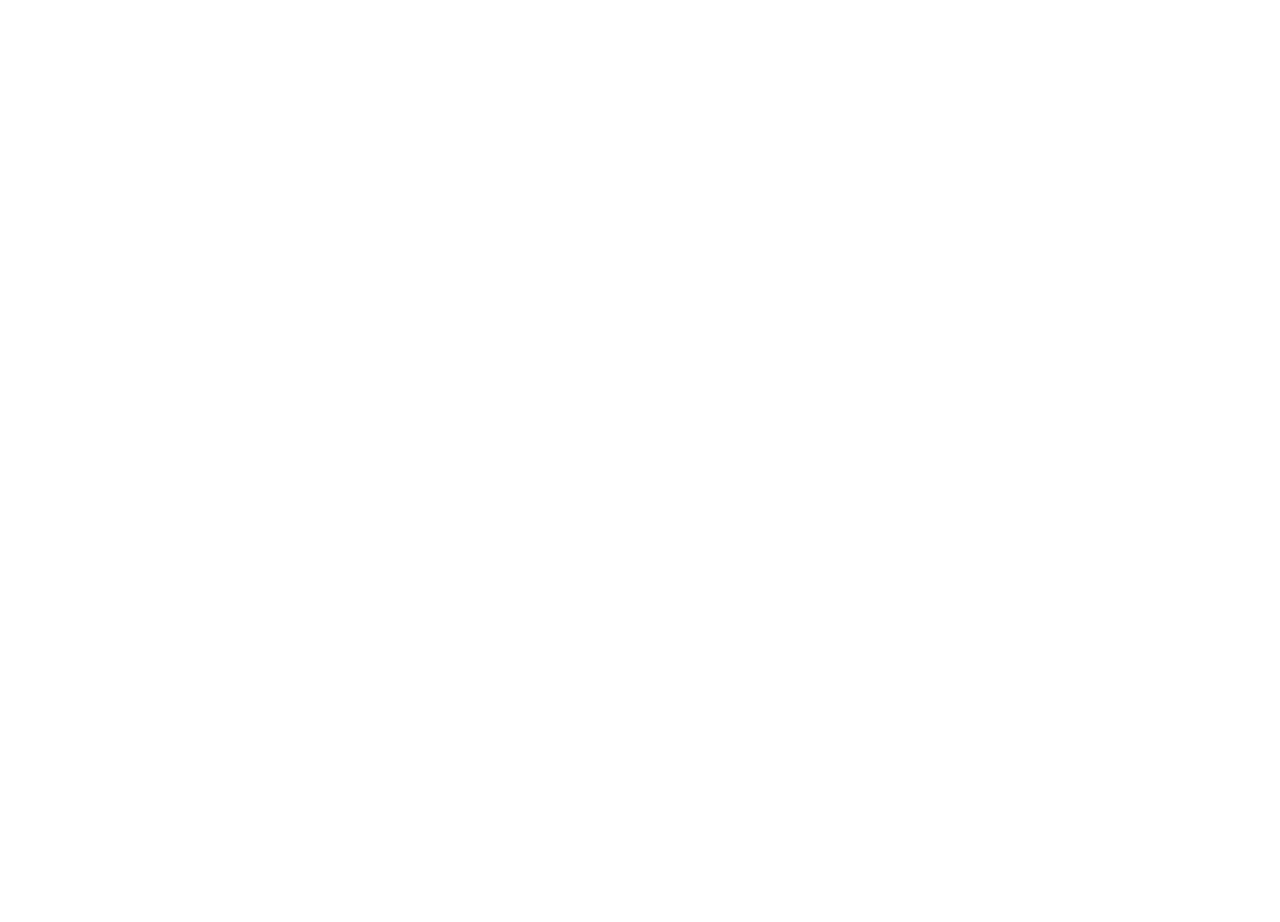
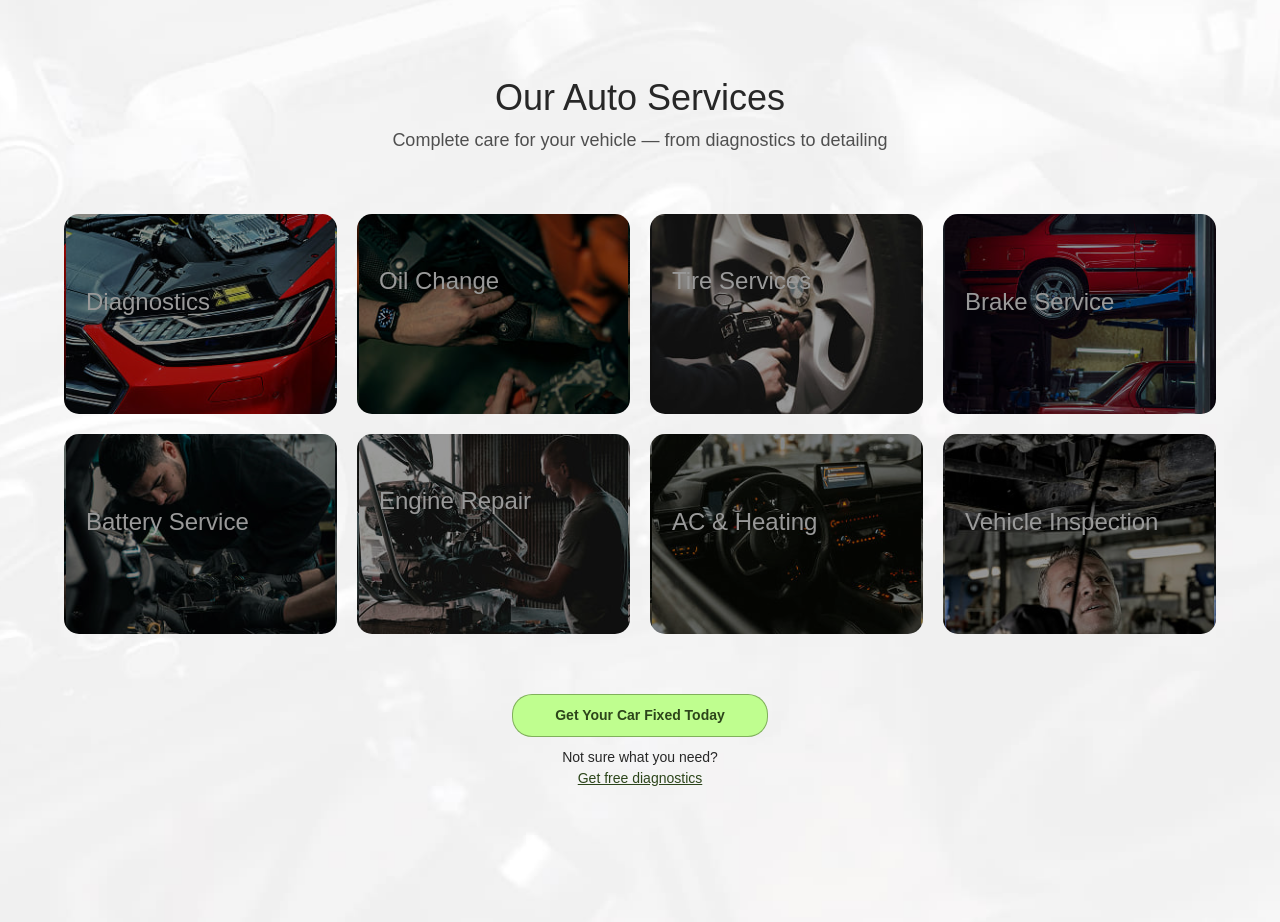
Before and after one commit to Aarni-FangMayer/GearUp, a React (Vite) app: page / in a window 1280 px wide. Shown: the part 2280-3202 px from the top of the page. Before the commit the page ends 2195 px from the top, so only its background shows below. Built offline with nearby package versions, Linux system fonts and the light colour scheme.

Commit message:
feat: build and make Services section fully responsive

```diff
--- a/src/components/navigation/navmenu/NavMenu.jsx
+++ b/src/components/navigation/navmenu/NavMenu.jsx
@@ -4,7 +4,7 @@
 
 const navLinks = [
   { id: 1, href: "#about", text: "About" },
-  { id: 2, href: "#advantages", text: "Why Us" },
+  { id: 2, href: "#trust", text: "Why Us" },
   { id: 3, href: "#services", text: "Services" },
   { id: 4, href: "#contacts", text: "Contacts" },
 ];
--- a/src/page_sections/about_section/about.css
+++ b/src/page_sections/about_section/about.css
@@ -39,6 +39,7 @@
 
 .about-section__subtitle {
     color: #4F4F4F;
+    text-align: start !important;
 }
 
 .about-section__description {
--- a/src/page_sections/promo_section/promoServices.css
+++ b/src/page_sections/promo_section/promoServices.css
@@ -95,10 +95,13 @@
 }
 
 @media (max-width: 850px) {
-    .repairs-block {
+    .promo-services {
+        display: none;
+    }
+    /* .repairs-block {
         grid-column: 1/3;
     }
     .services-block {
         grid-column: 1/3;
-    }
+    } */
 }
--- a/src/page_sections/services_section/Services.jsx
+++ b/src/page_sections/services_section/Services.jsx
@@ -1,12 +1,105 @@
-// import React from 'react'
-// import './Services.css'
+import React from "react";
+import ServiceCard from "../../components/cards/service_card/ServiceCard";
+import Button from "../../components/buttons/base_button/Button";
 
-// const Services = () => {
-//   return (
-//     <div>
-//       this is services section
-//     </div>
-//   )
-// }
+import "./services.css";
 
-// export default Services
+import image1 from "../../assets/img/cards_img/diagnostics.jpg";
+import image2 from "../../assets/img/cards_img/oil_change.jpg";
+import image3 from "../../assets/img/cards_img/tire_service.jpg";
+import image4 from "../../assets/img/cards_img/brake_service.jpg";
+import image5 from "../../assets/img/cards_img/battery_service.jpg";
+import image6 from "../../assets/img/cards_img/engine_repair.jpg";
+import image7 from "../../assets/img/cards_img/heating.jpg";
+import image8 from "../../assets/img/cards_img/vehicle_inspection.jpg";
+
+const Services = ({ id }) => {
+  const cards = [
+    {
+      id: 1,
+      title: "Diagnostics",
+      description: "Full computer diagnostics for all vehicle systems",
+      price: "from €40",
+      image: image1,
+    },
+    {
+      id: 2,
+      title: "Oil Change",
+      description: "Professional oil and filter replacement to keep your engine running smoothly",
+      price: "from €30",
+      image: image2,
+    },
+    {
+      id: 3,
+      title: "Tire Services",
+      description: "Tire replacement, balancing, and alignment for safe and comfortable driving",
+      price: "from €25",
+      image: image3,
+    },
+    {
+      id: 4,
+      title: "Brake Service",
+      description: "Inspection and replacement of brake pads and discs for maximum safety",
+      price: "from €50",
+      image: image4,
+    },
+    {
+      id: 5,
+      title: "Battery Service",
+      description: "Battery testing, replacement, and charging system check",
+      price: "from €35",
+      image: image5,
+    },
+    {
+      id: 6,
+      title: "Engine Repair",
+      description: "Comprehensive engine repair and maintenance by experienced specialists",
+      price: "from €80",
+      image: image6,
+    },
+    {
+      id: 7,
+      title: "AC & Heating",
+      description: "Air conditioning and heating system diagnostics, refill, and repair",
+      price: "from €45",
+      image: image7,
+    },
+    {
+      id: 8,
+      title: "Vehicle Inspection",
+      description: "Complete vehicle inspection to ensure reliability and roadworthiness",
+      price: "from €60",
+      image: image8,
+    },
+  ];
+  return (
+    <section className="services-section" id={id}>
+      <div className="services-section__content base-grid">
+        <div className="services-section__titles">
+          <h2 className="services-section__title">Our Auto Services</h2>
+          <div className="services-section__subtitle subtitle">
+            Complete care for your vehicle — from diagnostics to detailing
+          </div>
+        </div>
+        <div className="services-section__cardlist">
+          {cards.map((card) => (
+            <div className="services-section__card" key={card.id}>
+              <ServiceCard
+                title={card.title}
+                description={card.description}
+                price={card.price}
+                bgImage={card.image}
+              />
+            </div>
+          ))}
+        </div>
+        <div className="services-section__buttons">
+          <Button priority="primary" text="Get Your Car Fixed Today" onClick={()=> console.log("primary clicked")} />
+          <p className="services-section__buttons-info subtext">Not sure what you need?  <a className="services-section__buttons-link" href="#">Get free diagnostics</a> </p>
+        </div>
+      </div>
+    </section>
+  );
+};
+
+export default Services;
--- a/src/page_sections/services_section/services.css
+++ b/src/page_sections/services_section/services.css
@@ -0,0 +1,90 @@
+.services-section {
+    width: 100vw;
+    height: auto;
+    background-image: url('../../assets/img/about_bg.jpg');
+    background-size: cover;
+    background-position: center;
+    background-repeat: no-repeat;
+    padding: 20vh 0;
+}
+
+.services-section__content {
+    height: 60vh;
+    display: flex;
+    flex-direction: column;
+    align-items: center;
+}
+
+.services-section__titles {
+    grid-column: 1/7;
+    margin-bottom: 40px;
+}
+
+.services-section__title {
+    color: var(--dark);
+    font-weight: 500;
+    text-align: center !important;
+}
+
+.services-section__subtitle {
+    color: #4F4F4F;
+}
+
+.services-section__cardlist {
+    grid-column: 1/7;
+    width: 100%;
+    height: auto;
+    display: flex;
+    flex-wrap: wrap;
+    gap: 20px;
+
+    margin-bottom: 40px;
+}
+
+.services-section__card {
+    flex: calc(25% - 20px);
+    height: 25vh;
+}
+
+.services-section__buttons {
+    grid-column: 1/7;
+    width: 20vw;
+    margin: 0 auto;
+}
+
+.services-section__buttons-info {
+    padding-top: 10px;
+    color: var(--dark);
+    text-align: center;
+}
+
+.services-section__buttons-link {
+    color: var(--text-green);
+    font-weight: 500;
+}
+
+@media (max-width: 1024px) {
+    .services-section {
+        padding: 10vh 0;
+    }
+
+    .services-section__card {
+        flex: calc(50% - 20px);
+        height: 22vh;
+    }
+
+    .services-section__buttons {
+        width: 50vw;
+    }
+}
+
+@media (max-width: 550px) {
+    .services-section__card {
+        flex: 100%;
+        height: 22vh;
+    }
+
+    .services-section__buttons {
+        width: 100%;
+    }
+}
--- a/src/page_sections/trust_section/trust.css
+++ b/src/page_sections/trust_section/trust.css
@@ -75,12 +75,11 @@
     .trust-section__cards {
         grid-column: 1/3;
         justify-content: space-between;
-        padding-bottom: 10vh;
     }
 
     .card-container {
         width: 48%;
-        height: 80%;
+        height: 20vh;
     }
 }
 
@@ -98,6 +97,10 @@
         flex-wrap: wrap;
     }
 
+    .trust-section__cards  {
+        padding-bottom: 10vh;
+    }
+
     .card-container {
         width: 100%;
         height: auto;
--- a/src/pages/Home.jsx
+++ b/src/pages/Home.jsx
@@ -4,7 +4,7 @@
 import PromoServices from '../page_sections/promo_section/PromoServices';
 import About from '../page_sections/about_section/About';
 import Trust from '../page_sections/trust_section/Trust';
-// import Services from '../page_sections/services_section/Services';
+import Services from '../page_sections/services_section/Services';
 // import Contacts from '../page_sections/contacts_section/Contacts';
 // import Footer from '../page_sections/footer/Footer';
 
@@ -16,6 +16,7 @@
         <PromoServices id="promo" />
         <About id="about" />
         <Trust id="trust" />
+        <Services id="services" />
 
     {/* <section id="promo">
 
@@ -29,8 +30,8 @@
 
     </section> */}
 
-    {/* <section id="services">
-        <Services />
+    {/* <section >
+
     </section> */}
 
     {/* <section id="contacts">
```
Also changed, not shown: src/components/cards/service_card/ServiceCard.jsx (+0 -12 lines).
